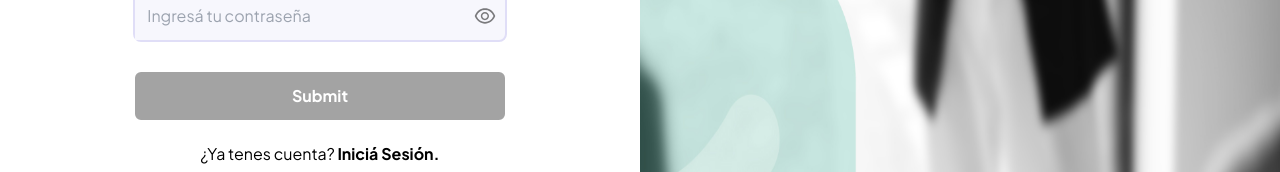
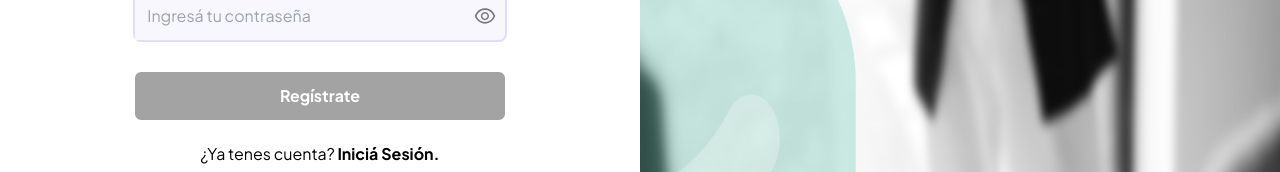
Before and after one commit to JohnFScha/prueba-tecnica-flexy, a React (Vite) app: page / in a window 1280 px wide. Shown: the part 713-885 px from the top of the page. Built offline with nearby package versions, Linux system fonts and the light colour scheme.

Commit message:
fix: botones de registro y de login

```diff
--- a/src/components/LoginForm.tsx
+++ b/src/components/LoginForm.tsx
@@ -63,7 +63,7 @@ export default function LoginForm() {
         </div>
         {errors?.password ? <p className='text-center p-1 text-red-400'>{errors.password?.message as string}</p> : null}
       </label>
-      <input type="submit" className={isValid ?'bg-primary text-white border-2 p-3 rounded-lg font-bold cursor-pointer' : 'bg-neutral-400 text-white border-2 p-3 rounded-lg font-bold'} disabled={!isValid} />
+      <button type="submit" className={isValid ?'bg-primary text-white border-2 p-3 rounded-lg font-bold cursor-pointer' : 'bg-neutral-400 text-white border-2 p-3 rounded-lg font-bold'} disabled={!isValid}>IniciÁ Sesión</button>
     </form>
   )
 }
--- a/src/components/RegisterForm.tsx
+++ b/src/components/RegisterForm.tsx
@@ -123,7 +123,7 @@ export default function LoginForm() {
         </div>
         {errors?.password ? <p className='text-center p-1 text-red-400'>{errors.password?.message as string}</p> : null}
       </label>
-      <input type="submit" className={isValid ?'bg-primary text-white border-2 p-3 rounded-lg font-bold cursor-pointer' : 'bg-neutral-400 text-white border-2 p-3 rounded-lg font-bold'} disabled={!isValid} />
+      <button type="submit" className={isValid ?'bg-primary text-white border-2 p-3 rounded-lg font-bold cursor-pointer' : 'bg-neutral-400 text-white border-2 p-3 rounded-lg font-bold'} disabled={!isValid}>Regístrate</button>
     </form>
   )
 }
```
